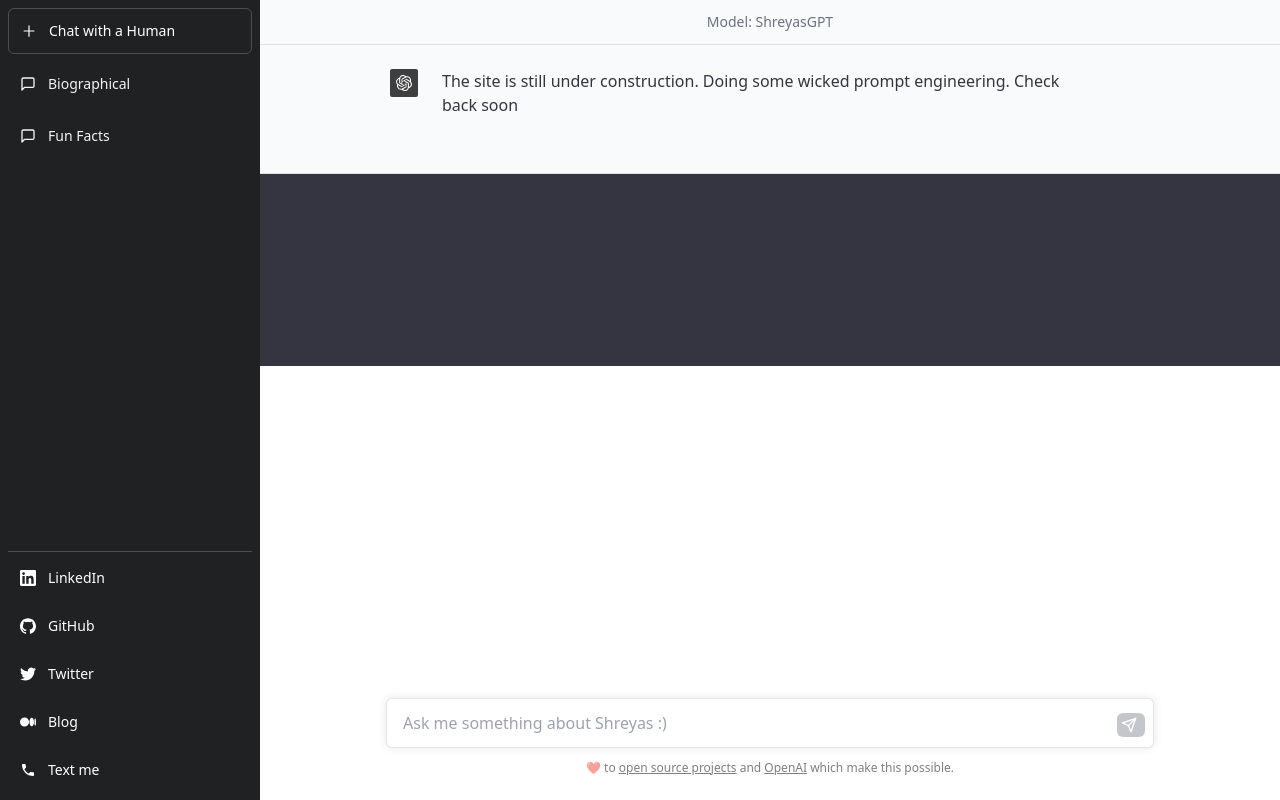
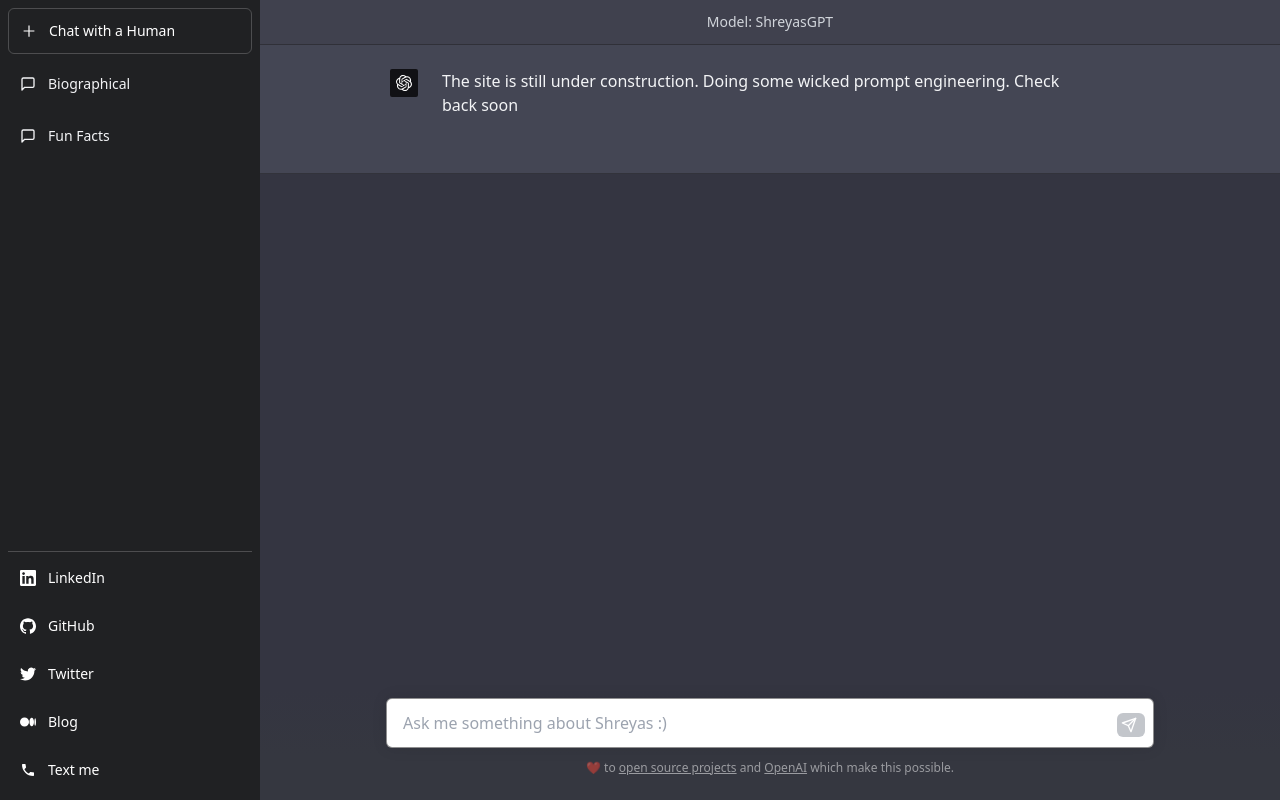
Before and after one commit to sparab9/nextjs-tailwindcss-chatgpt-clone, a Next.js app: page /writings in a window 1280 px wide. Built offline with nearby package versions, Linux system fonts and the light colour scheme.

Commit message:
removing dark mode

```diff
--- a/src/components/Chat.tsx
+++ b/src/components/Chat.tsx
@@ -108,7 +108,7 @@
       <div className="sticky top-0 z-10 flex items-center border-b border-white/20 bg-gray-800 pl-1 pt-1 text-gray-200 sm:pl-3 md:hidden">
         <button
           type="button"
-          className="-ml-0.5 -mt-0.5 inline-flex h-10 w-10 items-center justify-center rounded-md hover:text-gray-900 focus:outline-none focus:ring-2 focus:ring-inset focus:ring-white dark:hover:text-white"
+          className="-ml-0.5 -mt-0.5 inline-flex h-10 w-10 items-center justify-center rounded-md focus:outline-none focus:ring-2 focus:ring-inset focus:ring-white hover:text-white"
           onClick={toggleComponentVisibility}
         >
           <span className="sr-only">Open sidebar</span>
@@ -118,11 +118,11 @@
       </div>
       <div className="relative h-full w-full transition-width flex flex-col overflow-hidden items-stretch flex-1">
         <div className="flex-1 overflow-hidden">
-          <div className="react-scroll-to-bottom--css-ikyem-79elbk h-full dark:bg-gray-800">
+          <div className="react-scroll-to-bottom--css-ikyem-79elbk h-full bg-gray-800">
             <div className="react-scroll-to-bottom--css-ikyem-1n7m0yu">
               {!showEmptyChat && conversation.length > 0 ? (
                 <div className="flex flex-col items-center text-sm bg-gray-800">
-                  <div className="flex w-full items-center justify-center gap-1 border-b border-black/10 bg-gray-50 p-3 text-gray-500 dark:border-gray-900/50 dark:bg-gray-700 dark:text-gray-300">
+                  <div className="flex w-full items-center justify-center gap-1 border-b   p-3 border-gray-900/50 bg-gray-700 text-gray-300">
                     Model: {selectedModel.name}
                   </div>
                   {conversation.map((message, index) => (
@@ -137,7 +137,7 @@
                   <div className="flex items-center justify-center gap-2">
                     <div className="relative w-full md:w-1/2 lg:w-1/3 xl:w-1/4">
                       <button
-                        className="relative flex w-full cursor-default flex-col rounded-md border border-black/10 bg-white py-2 pl-3 pr-10 text-left focus:border-gray-400 focus:outline-none focus:ring-1 focus:ring-gray-400 dark:border-white/20 dark:bg-gray-800 sm:text-sm align-center"
+                        className="relative flex w-full cursor-default flex-col rounded-md border   py-2 pl-3 pr-10 text-left focus:border-gray-400 focus:outline-none focus:ring-1 focus:ring-gray-400 border-white/20 bg-gray-800 sm:text-sm align-center"
                         id="headlessui-listbox-button-:r0:"
                         type="button"
                         aria-haspopup="true"
@@ -146,7 +146,7 @@
                         aria-labelledby="headlessui-listbox-label-:r1: headlessui-listbox-button-:r0:"
                       >
                         <label
-                          className="block text-xs text-gray-700 dark:text-gray-500 text-center"
+                          className="block text-xs text-gray-500 text-center"
                           id="headlessui-listbox-label-:r1:"
                           data-headlessui-state=""
                         >
@@ -163,16 +163,16 @@
                       </button>
                     </div>
                   </div>
-                  <h1 className="text-2xl sm:text-4xl font-semibold text-center text-gray-200 dark:text-gray-600 flex gap-2 items-center justify-center h-screen">
+                  <h1 className="text-2xl sm:text-4xl font-semibold text-center text-gray-600 flex gap-2 items-center justify-center h-screen">
                     ShreyasGPT
                   </h1>
                 </div>
               ) : null}
-              <div className="flex flex-col items-center text-sm dark:bg-gray-800"></div>
+              <div className="flex flex-col items-center text-sm bg-gray-800"></div>
             </div>
           </div>
         </div>
-        <div className="absolute bottom-0 left-0 w-full border-t md:border-t-0 dark:border-white/20 md:border-transparent md:dark:border-transparent md:bg-vert-light-gradient bg-white dark:bg-gray-800 md:!bg-transparent dark:md:bg-vert-dark-gradient pt-2" data-tooltip-id="textbox" data-tooltip-html="Sample Questions: <br /> Where did Shreyas go to college? <br /> Where has Shreyas worked in the past 4 years?" data-tooltip-delay-show={700}>
+        <div className="absolute bottom-0 left-0 w-full border-t md:border-t-0 border-white/20 md:border-transparent md:border-transparent md:bg-vert-light-gradient bg-gray-800 md:!bg-transparent md:bg-vert-dark-gradient pt-2" data-tooltip-id="textbox" data-tooltip-html="Sample Questions: <br /> Where did Shreyas go to college? <br /> Where has Shreyas worked in the past 4 years?" data-tooltip-delay-show={700}>
           <form className="stretch mx-2 flex flex-row gap-3 last:mb-2 md:mx-4 md:last:mb-6 lg:mx-auto lg:max-w-2xl xl:max-w-3xl">
             <div className="relative flex flex-col h-full flex-1 items-stretch md:flex-col">
               {errorMessage ? (
@@ -182,7 +182,7 @@
                   </div>
                 </div>
               ) : null}
-              <div className="flex flex-col w-full py-2 flex-grow md:py-3 md:pl-4 relative border border-black/10 bg-white dark:border-gray-900/50 dark:text-white dark:bg-gray-700 rounded-md shadow-[0_0_10px_rgba(0,0,0,0.10)] dark:shadow-[0_0_15px_rgba(0,0,0,0.10)]">
+              <div className="flex flex-col w-full py-2 flex-grow md:py-3 md:pl-4 relative border  bg-white border-gray-900/50 text-white bg-gray-700 rounded-md shadow-[0_0_15px_rgba(0,0,0,0.10)]">
                 <textarea
                   ref={textAreaRef}
                   value={message}
@@ -195,7 +195,7 @@
                   }}
                   // rows={1}
                   placeholder="Ask me something about Shreyas :)"
-                  className="m-0 w-full resize-none border-0 bg-transparent p-0 pr-7 focus:ring-0 focus-visible:ring-0 dark:bg-transparent pl-2 md:pl-0"
+                  className="m-0 w-full resize-none border-0 bg-transparent p-0 pr-7 focus:ring-0 focus-visible:ring-0 pl-2 md:pl-0"
                   onChange={(e) => setMessage(e.target.value)}
                   onKeyDown={handleKeypress}
                 ></textarea>
@@ -210,18 +210,18 @@
               </div>
             </div>
           </form>
-          <div className="px-3 pt-2 pb-3 text-center text-xs text-black/50 dark:text-white/50 md:px-4 md:pt-3 md:pb-6">
+          <div className="px-3 pt-2 pb-3 text-center text-xs text-white/50 md:px-4 md:pt-3 md:pb-6">
             <span>
             ❤ to <a
             target="https://github.com/Monte9/nextjs-tailwindcss-chatgpt-clone"
             href="_blank"
             rel="noopener noreferrer"
-            className="underline hover:text-blue-600 dark:hover:text-blue-400"
+            className="underline hover:text-blue-400"
           >open source projects</a> and  <a
           target="https://www.openai.com"
           href="_blank"
           rel="noopener noreferrer"
-          className="underline hover:text-blue-600 dark:hover:text-blue-400"
+          className="underline hover:text-blue-400"
         >OpenAI</a> which make this possible.
             </span>
           </div>
--- a/src/components/Message.tsx
+++ b/src/components/Message.tsx
@@ -10,8 +10,8 @@
 
   return (
     <div
-      className={`group w-full text-gray-800 dark:text-gray-100 border-b border-black/10 dark:border-gray-900/50 ${
-        isUser ? "dark:bg-gray-800" : "bg-gray-50 dark:bg-[#444654]"
+      className={`group w-full text-gray-100 border-b border-gray-900/50 ${
+        isUser ? "bg-gray-800" : "bg-[#444654]"
       }`}
     >
       <div className="text-base gap-4 md:gap-6 md:max-w-2xl lg:max-w-xl xl:max-w-3xl flex lg:px-0 m-auto w-full">
@@ -27,19 +27,19 @@
             <div className="text-xs flex items-center justify-center gap-1 absolute left-0 top-2 -ml-4 -translate-x-full group-hover:visible !invisible">
               <button
                 disabled
-                className="text-gray-300 dark:text-gray-400"
+                className="text-gray-400"
               ></button>
               <span className="flex-grow flex-shrink-0">1 / 1</span>
               <button
                 disabled
-                className="text-gray-300 dark:text-gray-400"
+                className="text-gray-400"
               ></button>
             </div>
           </div>
           <div className="relative flex w-[calc(100%-50px)] flex-col gap-1 md:gap-3 lg:w-[calc(100%-115px)]">
             <div className="flex flex-grow flex-col gap-3">
               <div className="min-h-20 flex flex-col items-start gap-4 whitespace-pre-wrap break-words">
-                <div className="markdown prose w-full break-words dark:prose-invert dark">
+              <div className="markdown prose w-full break-words prose-invert">
                   {!isUser && text === null ? (
                     <TbCursorText className="h-6 w-6 animate-pulse" />
                   ) : (
--- a/src/pages/funFacts.tsx
+++ b/src/pages/funFacts.tsx
@@ -21,7 +21,7 @@
       {isComponentVisible ? (
         <MobileSiderbar toggleComponentVisibility={toggleComponentVisibility} />
         ) : null}
-      <div className="dark hidden flex-shrink-0 bg-gray-900 md:flex md:w-[260px] md:flex-col">
+      <div className="hidden flex-shrink-0 bg-gray-900 md:flex md:w-[260px] md:flex-col">
         <div className="flex h-full min-h-0 flex-col ">
           <Sidebar />
         </div>
--- a/src/pages/writings.tsx
+++ b/src/pages/writings.tsx
@@ -20,7 +20,7 @@
       {isComponentVisible ? (
         <MobileSiderbar toggleComponentVisibility={toggleComponentVisibility} />
         ) : null}
-      <div className="dark hidden flex-shrink-0 bg-gray-900 md:flex md:w-[260px] md:flex-col">
+      <div className="hidden flex-shrink-0 bg-gray-900 md:flex md:w-[260px] md:flex-col">
         <div className="flex h-full min-h-0 flex-col ">
           <Sidebar />
         </div>
```
